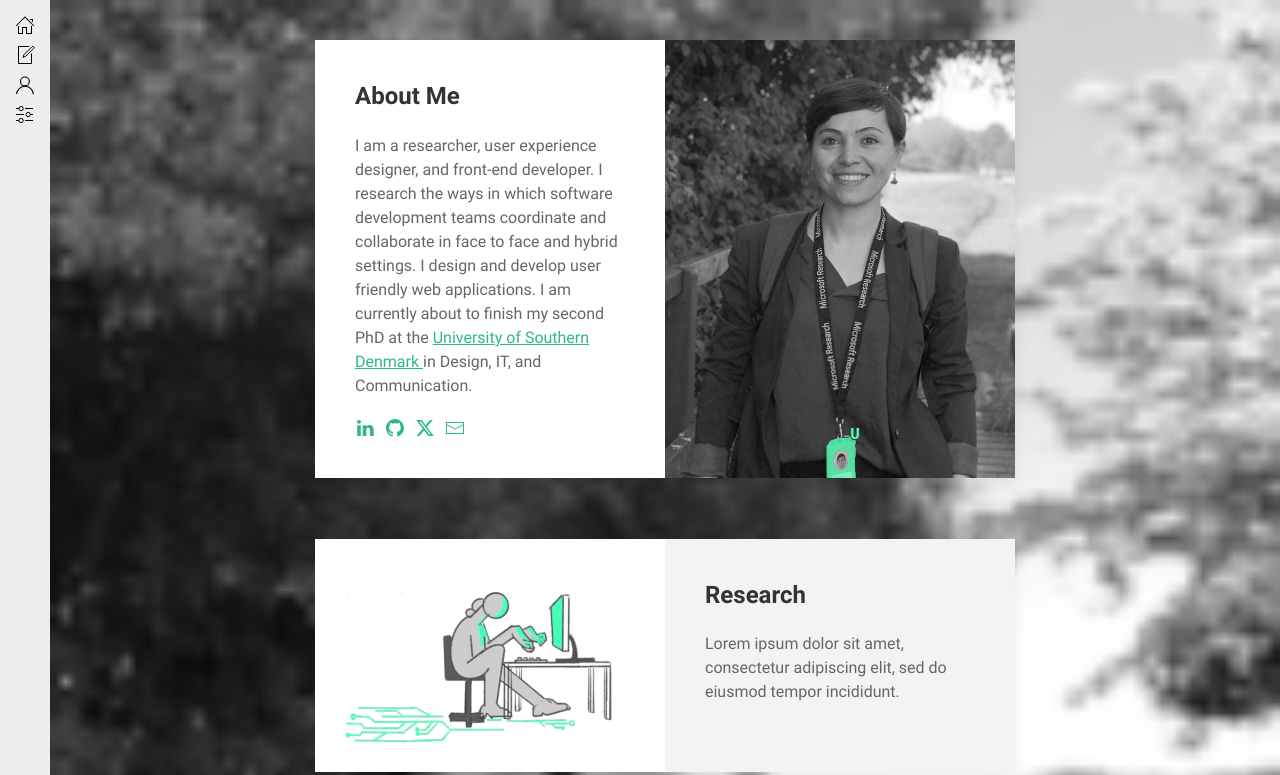
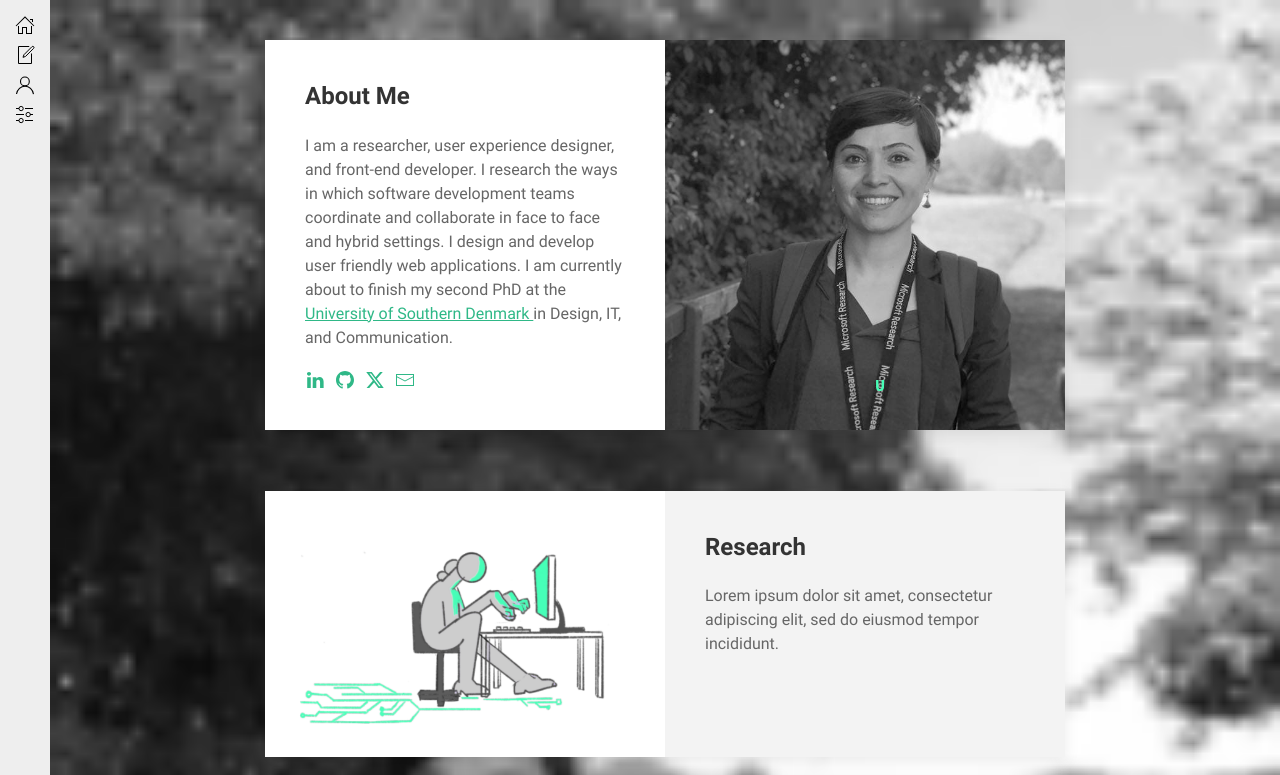
Before and after one commit to safinazbg/mysite, a Vue app: page / in a window 1280 px wide. Shown: the top 775 px of the page. Built offline with nearby package versions, Linux system fonts and the light colour scheme.

Commit message:
update width of the boxes

```diff
--- a/src/components/mainPage/HomePageBox.vue
+++ b/src/components/mainPage/HomePageBox.vue
@@ -35,7 +35,7 @@ name: "HomePageBox"
 
 <style>
 .small {
-  width: 700px;
+  width: 800px;
 }
 
 .couleur {
```
